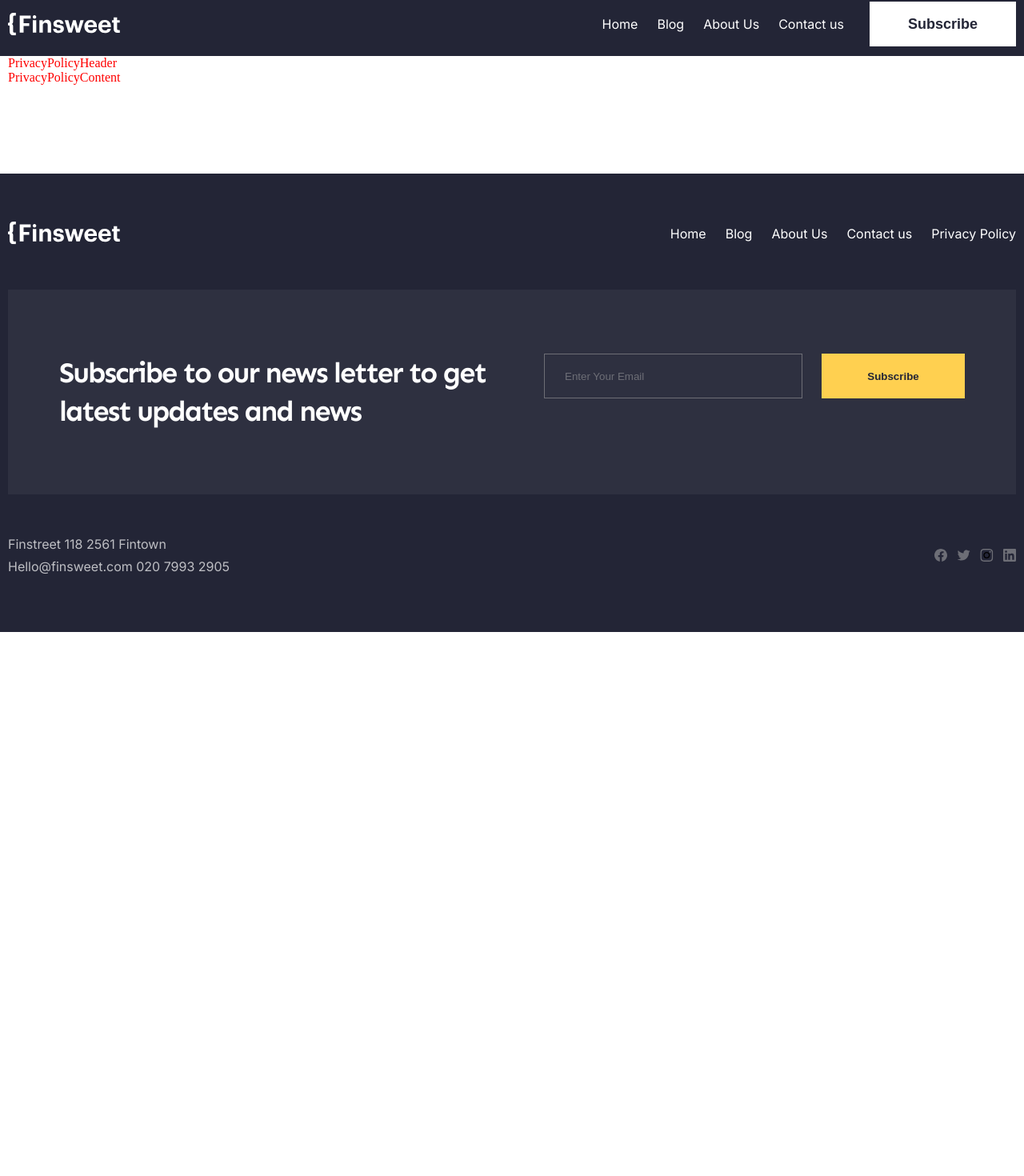
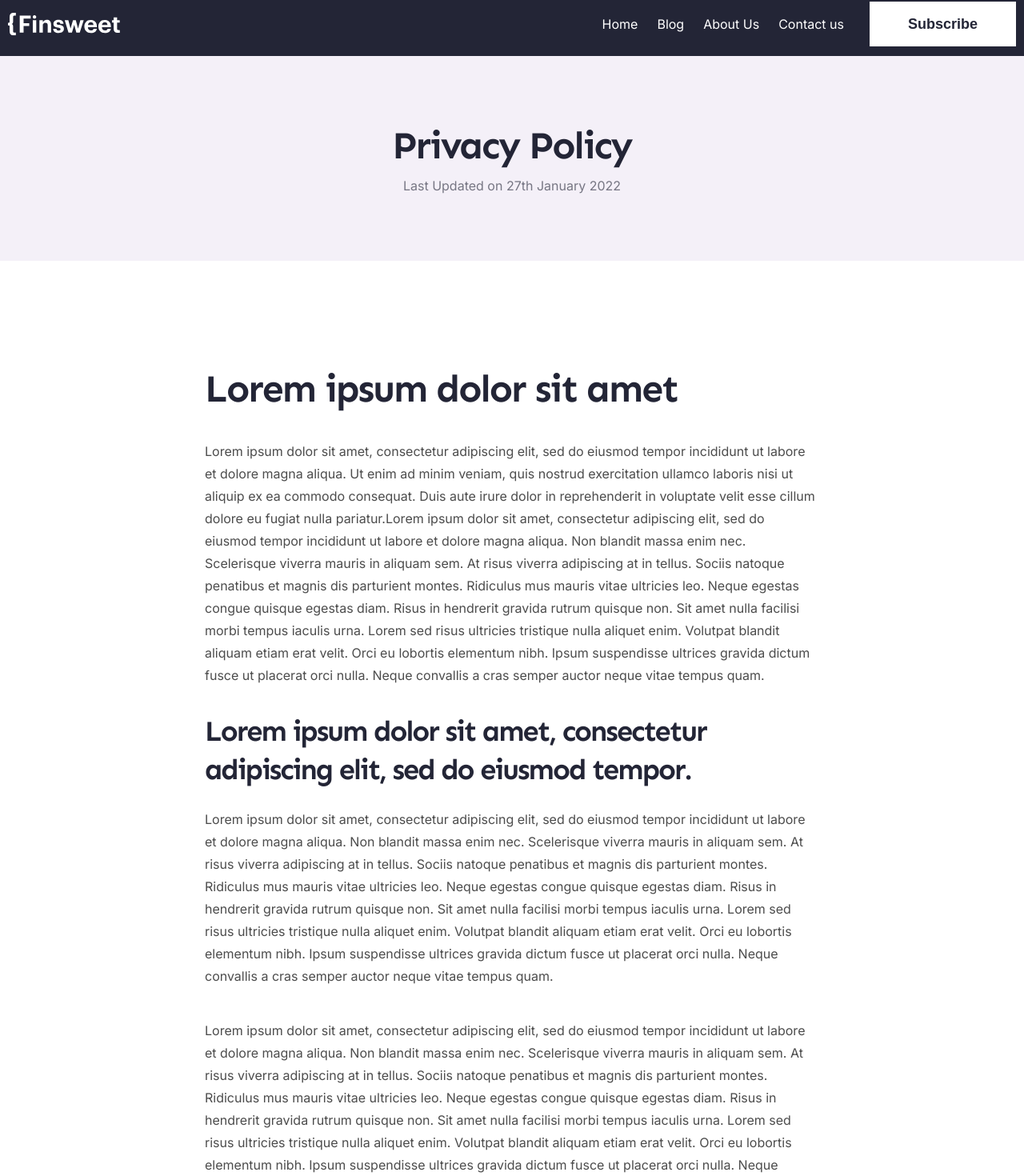
Before and after one commit to FThreeF/NMPANAT-2, a React (Vite) app: page /privacyPolicy in a window 1280 px wide. Shown: the part 10-1480 px from the top of the page at 80% size. Before the commit the page ends 800 px from the top, so only its background shows below. Built offline with nearby package versions, Linux system fonts and the light colour scheme.

Commit message:
addPrivacyPolicyHeaderAndPrivacyPolicyContent

```diff
--- a/src/sections/privacyPolicyContent/PrivacyPolicyContent.jsx
+++ b/src/sections/privacyPolicyContent/PrivacyPolicyContent.jsx
@@ -1,13 +1,64 @@
-import s from './PrivacyPolicyContent.module.scss';
+import s from "./PrivacyPolicyContent.module.scss";
 
 const PrivacyPolicyContent = () => {
-    return (
-        <section className={s.privacyPolicyContent}>
-            <div className={`${s.container} container`}>
-                PrivacyPolicyContent
-            </div>
-        </section>
-    )
-}
+  return (
+    <section className={s.privacyPolicyContent}>
+      <div className={`${s.container} container`}>
+        <div className={s.group}>
+
+        <h1 className={s.title}>Lorem ipsum dolor sit amet</h1>
+        <p className={s.text}>
+          Lorem ipsum dolor sit amet, consectetur adipiscing elit, sed do
+          eiusmod tempor incididunt ut labore et dolore magna aliqua. Ut enim ad
+          minim veniam, quis nostrud exercitation ullamco laboris nisi ut
+          aliquip ex ea commodo consequat. Duis aute irure dolor in
+          reprehenderit in voluptate velit esse cillum dolore eu fugiat nulla
+          pariatur.Lorem ipsum dolor sit amet, consectetur adipiscing elit, sed
+          do eiusmod tempor incididunt ut labore et dolore magna aliqua. Non
+          blandit massa enim nec. Scelerisque viverra mauris in aliquam sem. At
+          risus viverra adipiscing at in tellus. Sociis natoque penatibus et
+          magnis dis parturient montes. Ridiculus mus mauris vitae ultricies
+          leo. Neque egestas congue quisque egestas diam. Risus in hendrerit
+          gravida rutrum quisque non. Sit amet nulla facilisi morbi tempus
+          iaculis urna. Lorem sed risus ultricies tristique nulla aliquet enim.
+          Volutpat blandit aliquam etiam erat velit. Orci eu lobortis elementum
+          nibh. Ipsum suspendisse ultrices gravida dictum fusce ut placerat orci
+          nulla. Neque convallis a cras semper auctor neque vitae tempus quam.
+        </p>
+        <h2 className={s.title}>
+          Lorem ipsum dolor sit amet, consectetur adipiscing elit, sed do
+          eiusmod tempor.
+        </h2>
+        <p className={s.text}>
+          Lorem ipsum dolor sit amet, consectetur adipiscing elit, sed do
+          eiusmod tempor incididunt ut labore et dolore magna aliqua. Non
+          blandit massa enim nec. Scelerisque viverra mauris in aliquam sem. At
+          risus viverra adipiscing at in tellus. Sociis natoque penatibus et
+          magnis dis parturient montes. Ridiculus mus mauris vitae ultricies
+          leo. Neque egestas congue quisque egestas diam. Risus in hendrerit
+          gravida rutrum quisque non. Sit amet nulla facilisi morbi tempus
+          iaculis urna. Lorem sed risus ultricies tristique nulla aliquet enim.
+          Volutpat blandit aliquam etiam erat velit. Orci eu lobortis elementum
+          nibh. Ipsum suspendisse ultrices gravida dictum fusce ut placerat orci
+          nulla. Neque convallis a cras semper auctor neque vitae tempus quam.
+        </p>
+        <p className={s.text}>
+          Lorem ipsum dolor sit amet, consectetur adipiscing elit, sed do
+          eiusmod tempor incididunt ut labore et dolore magna aliqua. Non
+          blandit massa enim nec. Scelerisque viverra mauris in aliquam sem. At
+          risus viverra adipiscing at in tellus. Sociis natoque penatibus et
+          magnis dis parturient montes. Ridiculus mus mauris vitae ultricies
+          leo. Neque egestas congue quisque egestas diam. Risus in hendrerit
+          gravida rutrum quisque non. Sit amet nulla facilisi morbi tempus
+          iaculis urna. Lorem sed risus ultricies tristique nulla aliquet enim.
+          Volutpat blandit aliquam etiam erat velit. Orci eu lobortis elementum
+          nibh. Ipsum suspendisse ultrices gravida dictum fusce ut placerat orci
+          nulla. Neque convallis a cras semper auctor neque vitae tempus quam.
+        </p>
+        </div>
+      </div>
+    </section>
+  );
+};
 
 export default PrivacyPolicyContent;
--- a/src/sections/privacyPolicyContent/PrivacyPolicyContent.module.scss
+++ b/src/sections/privacyPolicyContent/PrivacyPolicyContent.module.scss
@@ -1,5 +1,29 @@
 @use '../../assets/styles/Variables.scss' as *;
 
 .privacyPolicyContent {
+padding: 128px 0;
+}
+.container{
+
+    display: flex;
+    align-items: center;
+    flex-direction: column;
+}
+.title{
+
+    width: 715px;
+    color: $black;
+}
+.text{
+
+    @extend %body1;
+    width: 768px;
+    color: $darkGray;
 
 }
+.text:nth-of-type(1){
+    padding: 32px 0;
+}
+.text:nth-of-type(2){
+    padding: 24px 0 40px 0;
+}
--- a/src/sections/privacyPolicyHeader/PrivacyPolicyHeader.jsx
+++ b/src/sections/privacyPolicyHeader/PrivacyPolicyHeader.jsx
@@ -4,7 +4,8 @@
     return (
         <section className={s.privacyPolicyHeader}>
             <div className={`${s.container} container`}>
-                PrivacyPolicyHeader
+                <h1 className={s.title}>Privacy Policy</h1>
+                <p className={s.text}>Last Updated  on 27th January 2022</p>
             </div>
         </section>
     )
--- a/src/sections/privacyPolicyHeader/PrivacyPolicyHeader.module.scss
+++ b/src/sections/privacyPolicyHeader/PrivacyPolicyHeader.module.scss
@@ -1,5 +1,23 @@
 @use '../../assets/styles/Variables.scss' as *;
 
 .privacyPolicyHeader {
+background-color: $lavender ;
+padding: 80px 0;
+}
+.container{
+    display: flex;
+    justify-content: center;
+    align-items: center;
+    flex-direction: column;
+    gap: 4px;
 
 }
+.title{
+    color: $black;
+}
+.text{
+    @extend %body1;
+    color: $black;
+    opacity: 60%;
+
+}
```
Also changed, not shown: src/pages/homePage/HomePage.jsx (added, +10 -0 lines), src/pages/blogPage/BlogPage.jsx (added), src/pages/blogPage/BlogPage.module.scss (added), src/pages/homePage/HomePage.module.scss (added), 1 other file (tests, documents, lock files or other folders).
